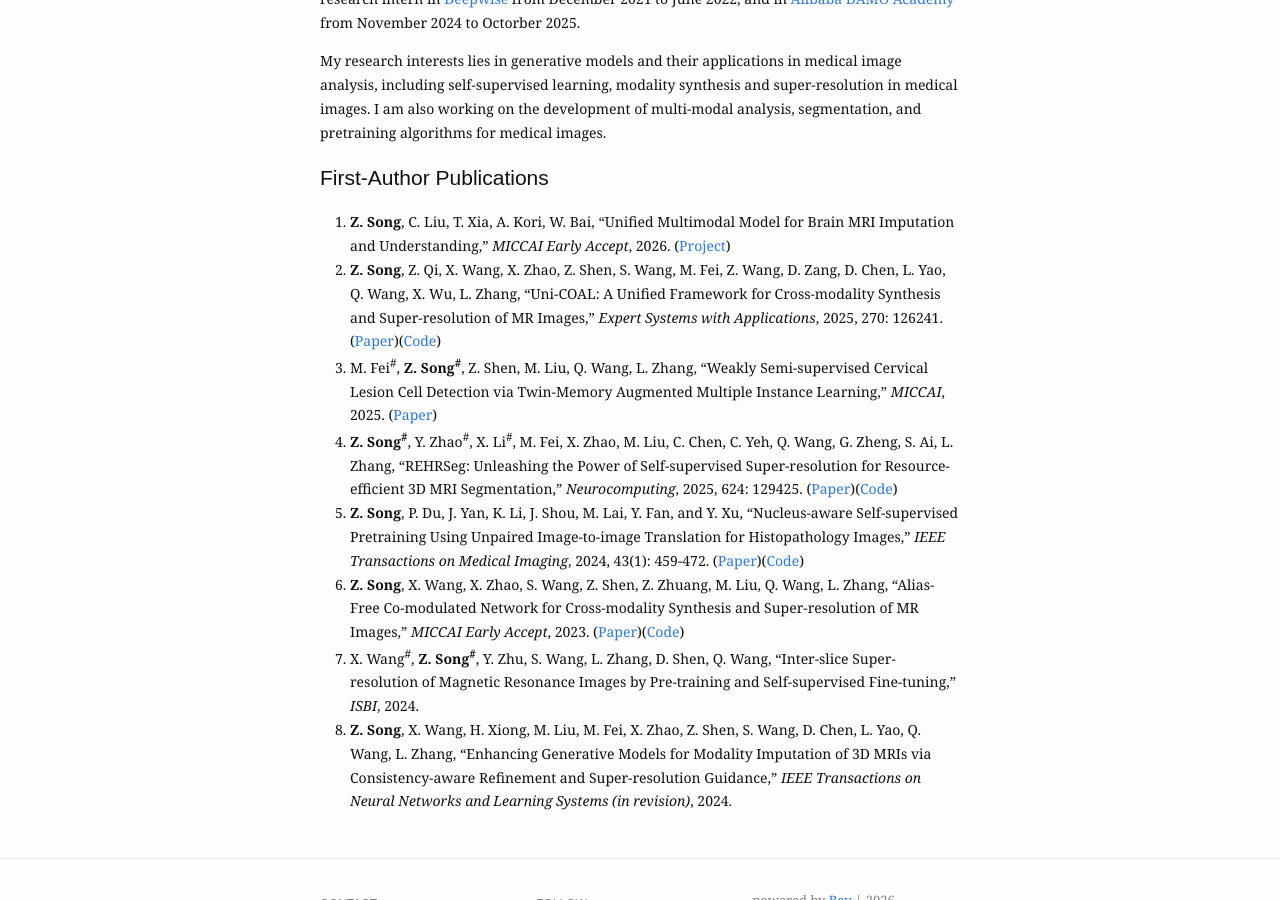
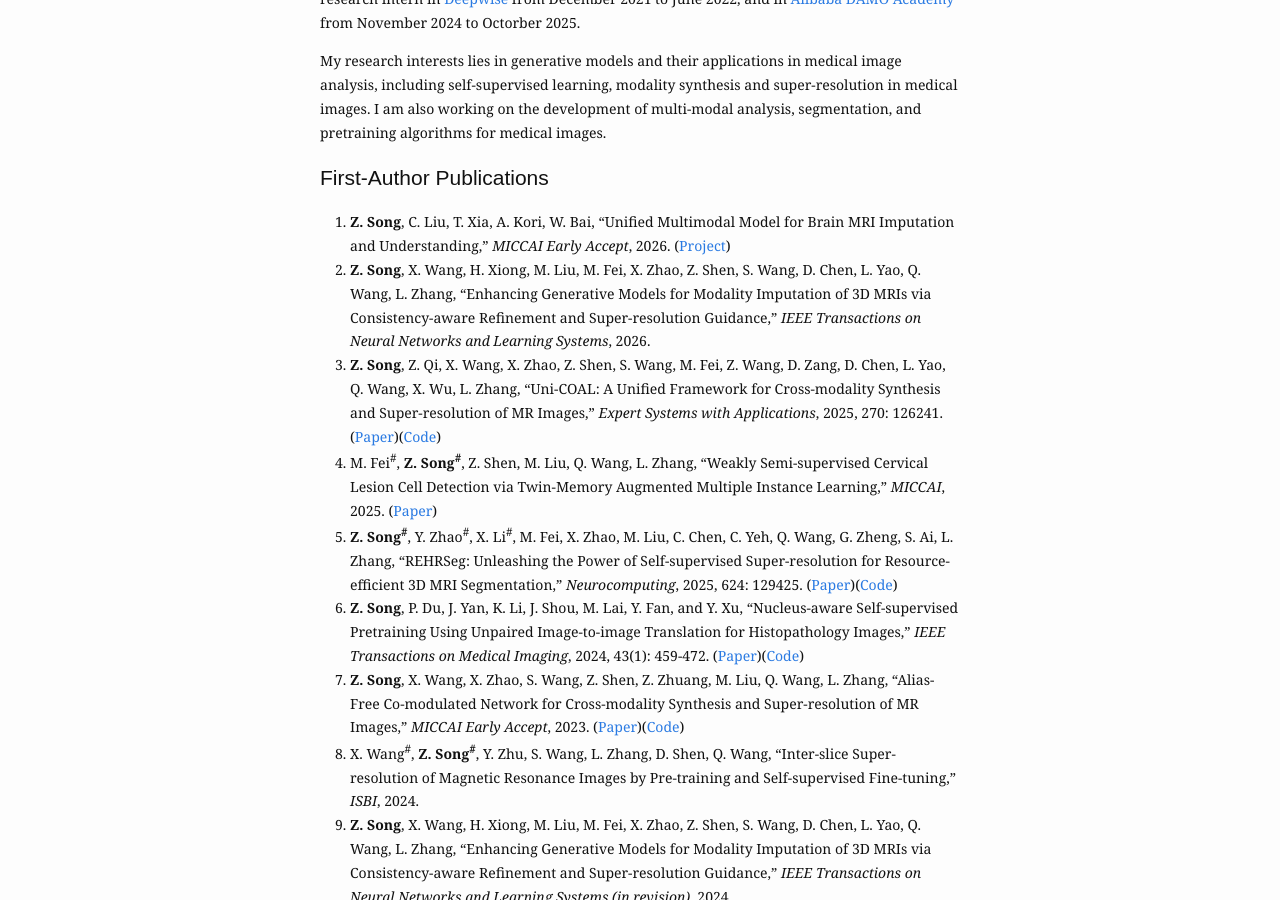
Before and after one commit to zhiyuns/zhiyuns.github.io, a Jekyll site: the page built from index.md, in a window 1280 px wide and 900 px high, scrolled down 466 px. Built offline with Jekyll 4.4.1, drawn with Linux system fonts in a browser that asks for light colours.

```diff
--- a/index.md
+++ b/index.md
@@ -29,10 +29,11 @@ My research interests lies in generative models and their applications in medica
 ## First-Author Publications
 
 1. **Z. Song**, C. Liu, T. Xia, A. Kori, W. Bai, “Unified Multimodal Model for Brain MRI Imputation and Understanding,” *MICCAI Early Accept*, 2026. ([Project](https://medicalumm.github.io/unibrain.github.io/))
-2. **Z. Song**, Z. Qi, X. Wang, X. Zhao, Z. Shen, S. Wang, M. Fei, Z. Wang, D. Zang, D. Chen, L. Yao, Q. Wang, X. Wu, L. Zhang, “Uni-COAL: A Unified Framework for Cross-modality Synthesis and Super-resolution of MR Images,” *Expert Systems with Applications*, 2025, 270: 126241. ([Paper](https://www.sciencedirect.com/science/article/abs/pii/S0957417424031087))([Code](https://github.com/zhiyuns/UniCOAL))
-3. M. Fei<sup>#</sup>, **Z. Song<sup>#</sup>**, Z. Shen, M. Liu, Q. Wang, L. Zhang, “Weakly Semi-supervised Cervical Lesion Cell Detection via Twin-Memory Augmented Multiple Instance Learning,” *MICCAI*, 2025. ([Paper](https://link.springer.com/chapter/10.1007/978-3-032-04984-1_61))
-4. **Z. Song<sup>#</sup>**, Y. Zhao<sup>#</sup>, X. Li<sup>#</sup>, M. Fei, X. Zhao, M. Liu, C. Chen, C. Yeh, Q. Wang, G. Zheng, S. Ai, L. Zhang, “REHRSeg: Unleashing the Power of Self-supervised Super-resolution for Resource-efficient 3D MRI Segmentation,” *Neurocomputing*, 2025, 624: 129425. ([Paper](https://www.sciencedirect.com/science/article/pii/S0925231225000979))([Code](https://github.com/zhiyuns/REHRSeg))
-5. **Z. Song**, P. Du, J. Yan, K. Li, J. Shou, M. Lai, Y. Fan, and Y. Xu, “Nucleus-aware Self-supervised Pretraining Using Unpaired Image-to-image Translation for Histopathology Images,” *IEEE Transactions on Medical Imaging*, 2024, 43(1): 459-472. ([Paper](https://ieeexplore.ieee.org/document/10234386))([Code](https://github.com/zhiyuns/UNITPathSSL))
-6. **Z. Song**, X. Wang, X. Zhao, S. Wang, Z. Shen, Z. Zhuang, M. Liu, Q. Wang, L. Zhang, “Alias-Free Co-modulated Network for Cross-modality Synthesis and Super-resolution of MR Images,” *MICCAI Early Accept*, 2023. ([Paper](https://link.springer.com/chapter/10.1007/978-3-031-43999-5_7))([Code](https://github.com/zhiyuns/AFCM))
-7. X. Wang<sup>#</sup>, **Z. Song<sup>#</sup>**, Y. Zhu, S. Wang, L. Zhang, D. Shen, Q. Wang, “Inter-slice Super-resolution of Magnetic Resonance Images by Pre-training and Self-supervised Fine-tuning,” *ISBI*, 2024.
-8. **Z. Song**, X. Wang, H. Xiong, M. Liu, M. Fei, X. Zhao, Z. Shen, S. Wang, D. Chen, L. Yao, Q. Wang, L. Zhang, “Enhancing Generative Models for Modality Imputation of 3D MRIs via Consistency-aware Refinement and Super-resolution Guidance,” *IEEE Transactions on Neural Networks and Learning Systems (in revision)*, 2024.
+2. **Z. Song**, X. Wang, H. Xiong, M. Liu, M. Fei, X. Zhao, Z. Shen, S. Wang, D. Chen, L. Yao, Q. Wang, L. Zhang, “Enhancing Generative Models for Modality Imputation of 3D MRIs via Consistency-aware Refinement and Super-resolution Guidance,” *IEEE Transactions on Neural Networks and Learning Systems*, 2026.
+3. **Z. Song**, Z. Qi, X. Wang, X. Zhao, Z. Shen, S. Wang, M. Fei, Z. Wang, D. Zang, D. Chen, L. Yao, Q. Wang, X. Wu, L. Zhang, “Uni-COAL: A Unified Framework for Cross-modality Synthesis and Super-resolution of MR Images,” *Expert Systems with Applications*, 2025, 270: 126241. ([Paper](https://www.sciencedirect.com/science/article/abs/pii/S0957417424031087))([Code](https://github.com/zhiyuns/UniCOAL))
+4. M. Fei<sup>#</sup>, **Z. Song<sup>#</sup>**, Z. Shen, M. Liu, Q. Wang, L. Zhang, “Weakly Semi-supervised Cervical Lesion Cell Detection via Twin-Memory Augmented Multiple Instance Learning,” *MICCAI*, 2025. ([Paper](https://link.springer.com/chapter/10.1007/978-3-032-04984-1_61))
+5. **Z. Song<sup>#</sup>**, Y. Zhao<sup>#</sup>, X. Li<sup>#</sup>, M. Fei, X. Zhao, M. Liu, C. Chen, C. Yeh, Q. Wang, G. Zheng, S. Ai, L. Zhang, “REHRSeg: Unleashing the Power of Self-supervised Super-resolution for Resource-efficient 3D MRI Segmentation,” *Neurocomputing*, 2025, 624: 129425. ([Paper](https://www.sciencedirect.com/science/article/pii/S0925231225000979))([Code](https://github.com/zhiyuns/REHRSeg))
+6. **Z. Song**, P. Du, J. Yan, K. Li, J. Shou, M. Lai, Y. Fan, and Y. Xu, “Nucleus-aware Self-supervised Pretraining Using Unpaired Image-to-image Translation for Histopathology Images,” *IEEE Transactions on Medical Imaging*, 2024, 43(1): 459-472. ([Paper](https://ieeexplore.ieee.org/document/10234386))([Code](https://github.com/zhiyuns/UNITPathSSL))
+7. **Z. Song**, X. Wang, X. Zhao, S. Wang, Z. Shen, Z. Zhuang, M. Liu, Q. Wang, L. Zhang, “Alias-Free Co-modulated Network for Cross-modality Synthesis and Super-resolution of MR Images,” *MICCAI Early Accept*, 2023. ([Paper](https://link.springer.com/chapter/10.1007/978-3-031-43999-5_7))([Code](https://github.com/zhiyuns/AFCM))
+8. X. Wang<sup>#</sup>, **Z. Song<sup>#</sup>**, Y. Zhu, S. Wang, L. Zhang, D. Shen, Q. Wang, “Inter-slice Super-resolution of Magnetic Resonance Images by Pre-training and Self-supervised Fine-tuning,” *ISBI*, 2024.
+9. **Z. Song**, X. Wang, H. Xiong, M. Liu, M. Fei, X. Zhao, Z. Shen, S. Wang, D. Chen, L. Yao, Q. Wang, L. Zhang, “Enhancing Generative Models for Modality Imputation of 3D MRIs via Consistency-aware Refinement and Super-resolution Guidance,” *IEEE Transactions on Neural Networks and Learning Systems (in revision)*, 2024.
```
Also changed, not shown: publications.md (+1 -0 lines).
